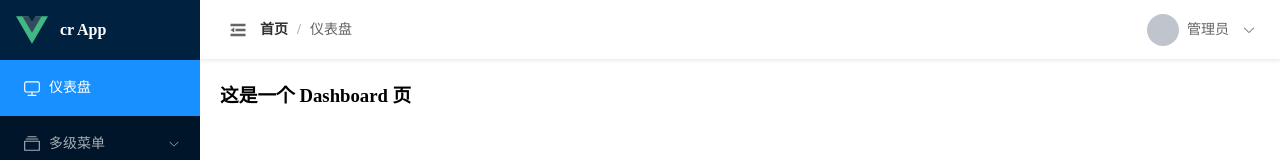
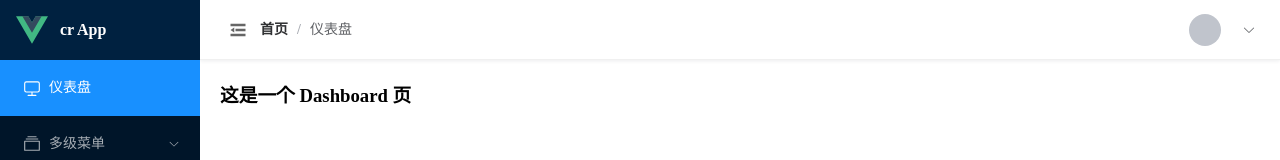
Before and after one commit to zxh111222/cr, a Vue app in the folder web/: page /dashboard in a window 1280 px wide. Shown: the top 160 px of the page. Built offline with nearby package versions, Linux system fonts and the light colour scheme.

Commit message:
feat(web): 从 Pinia store 中读取用户信息

```diff
--- a/web/src/layout/AppLayout.vue
+++ b/web/src/layout/AppLayout.vue
@@ -76,7 +76,7 @@
           <el-dropdown trigger="click" @visible-change="handleDropdownVisibleChange">
             <span class="user-info">
               <el-avatar :size="32"/>
-              <span class="username">管理员</span>
+              <span class="username">{{ userStore.mobile }}</span>
               <el-icon class="el-icon--right" :class="{ 'is-reverse': isDropdownVisible }">
                 <arrow-down/>
               </el-icon>
@@ -132,6 +132,10 @@ import {
   Expand,
   ArrowDown
 } from '@element-plus/icons-vue'
+import {useUserStore} from "@/stores/user.js";
+
+
+const userStore = useUserStore();
 
 const router = useRouter()
 const isCollapse = ref(false)
```
